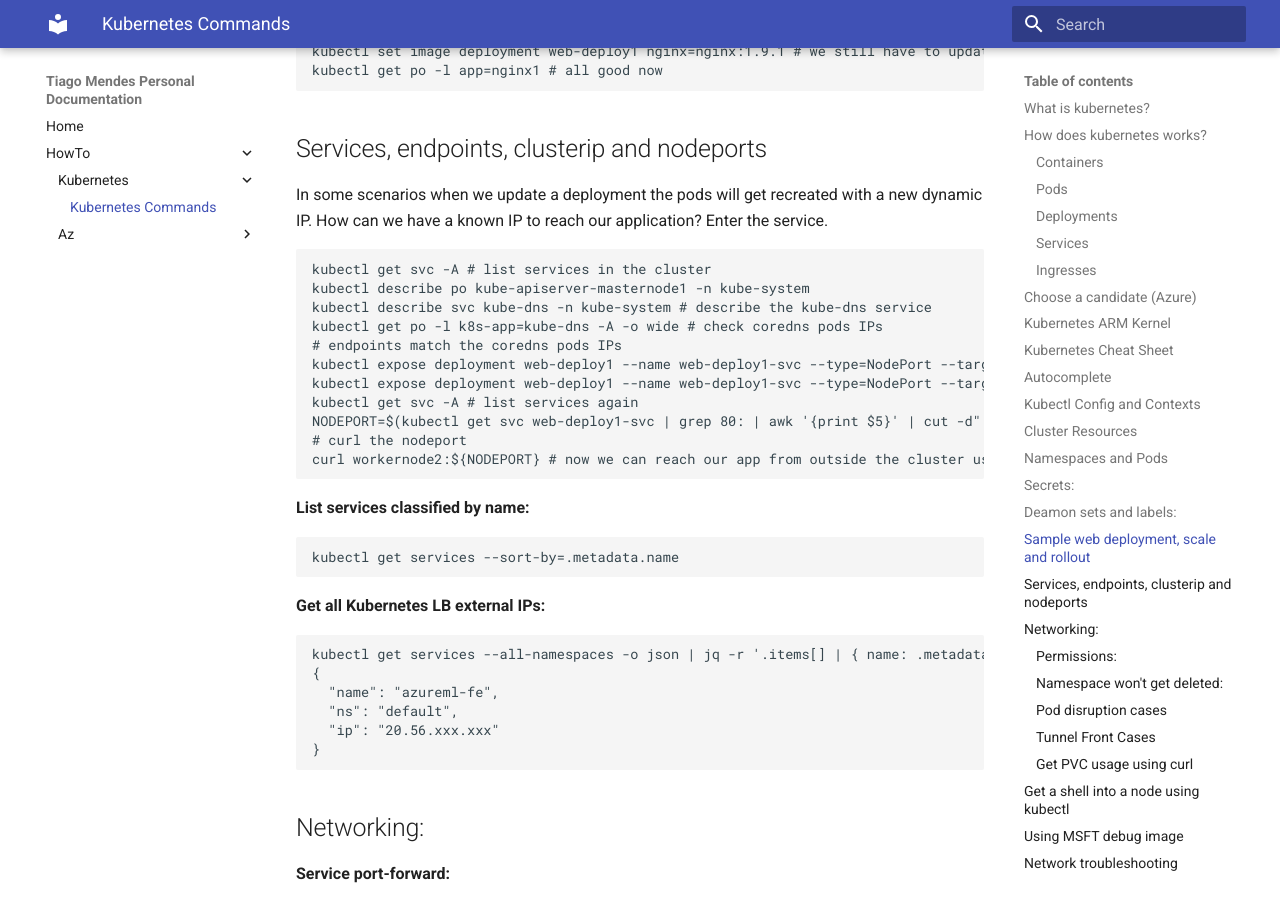
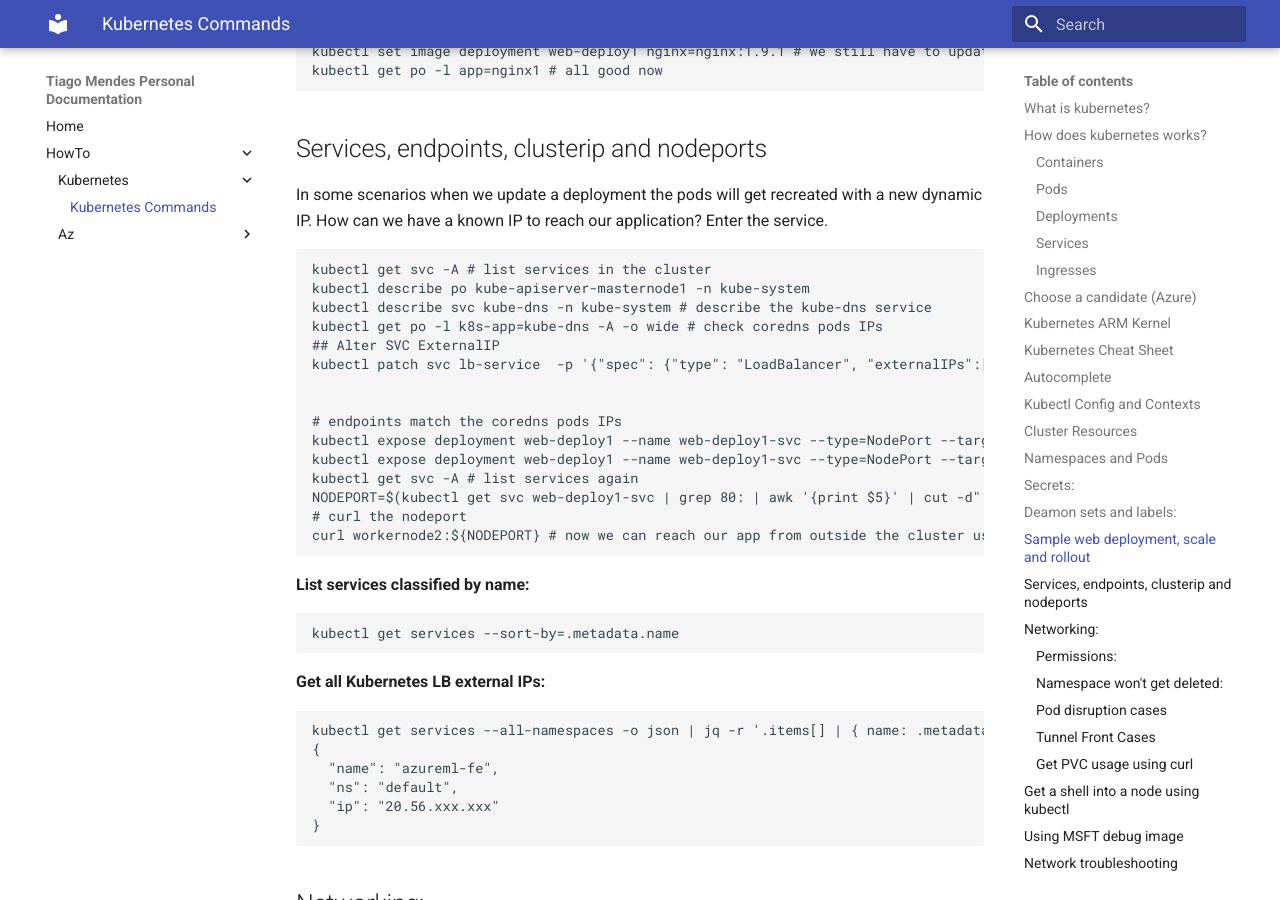
Before and after one commit to tmcmm/k8s-documentation, an MkDocs documentation site: the page built from docs/howto/kubernetes/kubernetes-help.md, in a window 1280 px wide and 900 px high, scrolled down 10367 px. Built offline with MkDocs 1.6.1 and Material for MkDocs 9.7.7, drawn with Linux system fonts in a browser that asks for light colours.

Commit message:
Update kubernetes-help.md

```diff
--- a/docs/howto/kubernetes/kubernetes-help.md
+++ b/docs/howto/kubernetes/kubernetes-help.md
@@ -411,6 +411,10 @@ kubectl get svc -A # list services in the cluster
 kubectl describe po kube-apiserver-masternode1 -n kube-system
 kubectl describe svc kube-dns -n kube-system # describe the kube-dns service
 kubectl get po -l k8s-app=kube-dns -A -o wide # check coredns pods IPs
+## Alter SVC ExternalIP
+kubectl patch svc lb-service  -p '{"spec": {"type": "LoadBalancer", "externalIPs":["20.72.122.190"]}}'
+
+
 # endpoints match the coredns pods IPs
 kubectl expose deployment web-deploy1 --name web-deploy1-svc --type=NodePort --target-port=80 # create a service for the web-deploy1 deployment
 kubectl expose deployment web-deploy1 --name web-deploy1-svc --type=NodePort --target-port=80 --dry-run -o yaml # can we see the yaml for what we just did? sure
```
